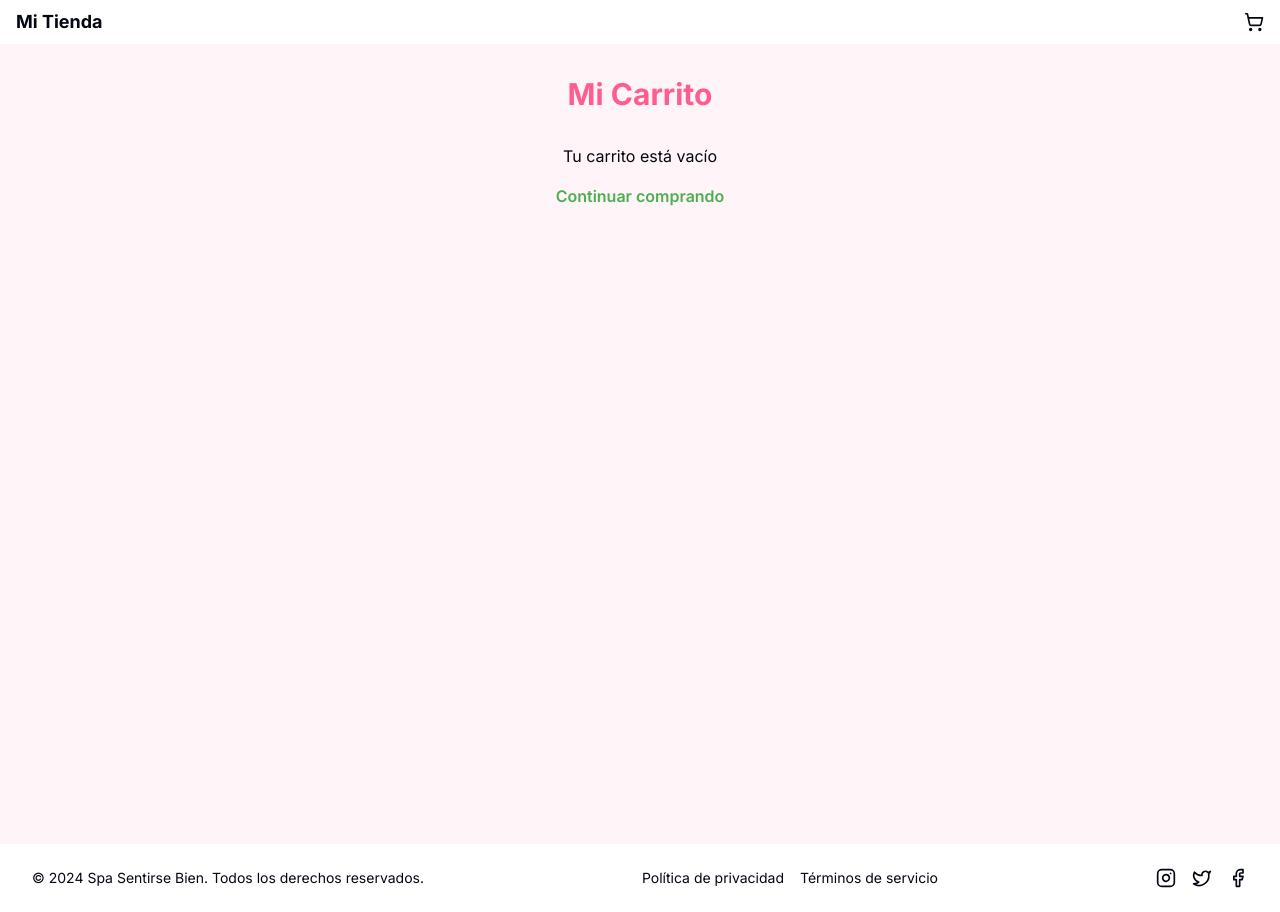
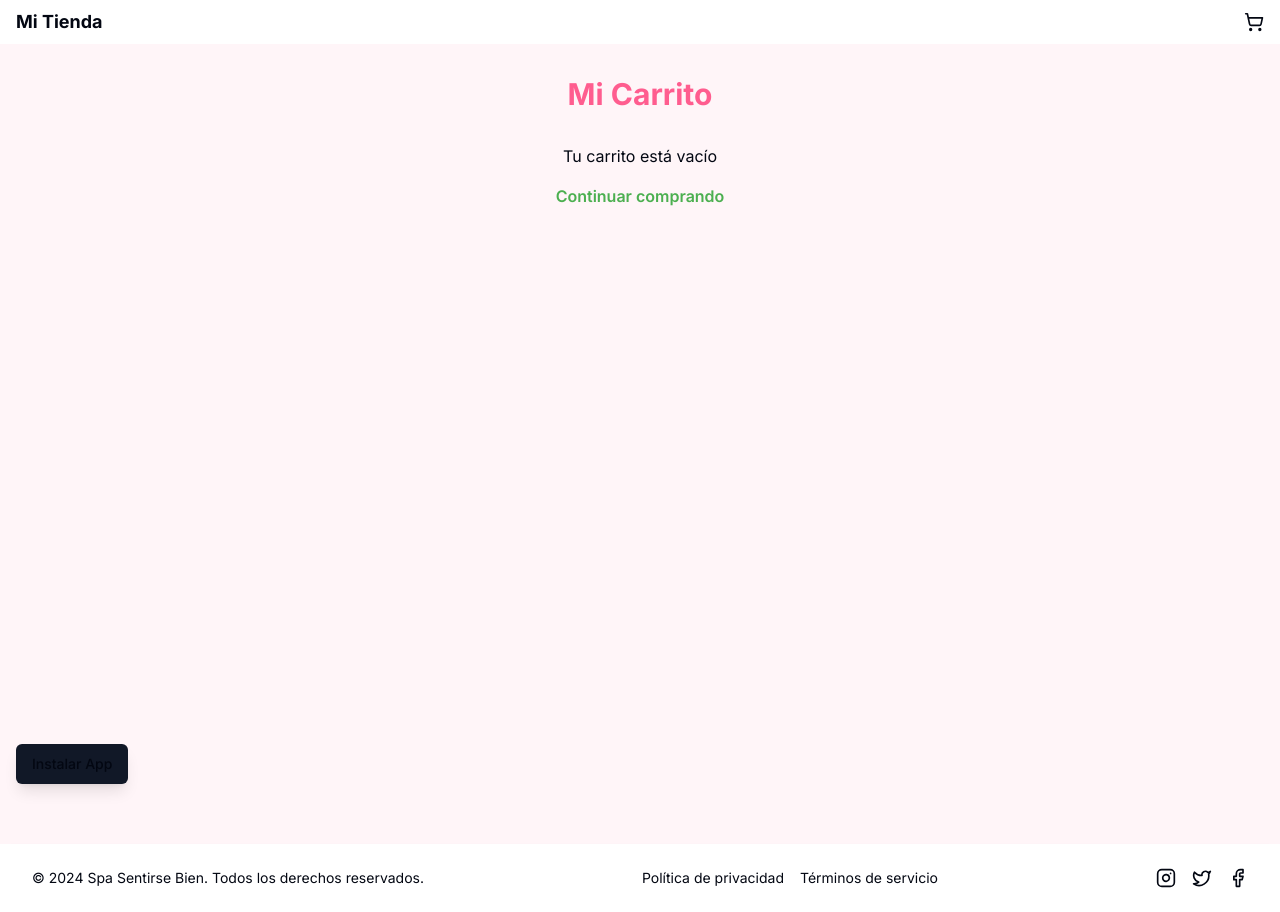
Before and after one commit to SantiCabrera19/V2-TPI-Finalizado, a Next.js app: page /cart in a window 1280 px wide. Built offline with nearby package versions, Linux system fonts and the light colour scheme.

Commit message:
Try #09 - Installar App Componente

```diff
--- a/src/components/component/install-pwa.jsx
+++ b/src/components/component/install-pwa.jsx
@@ -4,62 +4,41 @@ import { Button } from "@/components/ui/button";
 
 export function InstallPWA() {
   const [deferredPrompt, setDeferredPrompt] = useState(null);
-  const [showInstallButton, setShowInstallButton] = useState(false);
   const [isIOS, setIsIOS] = useState(false);
-  const [isStandalone, setIsStandalone] = useState(false);
 
   useEffect(() => {
-    // Detectar si es iOS
     const isIOSDevice = /iPad|iPhone|iPod/.test(navigator.userAgent);
     setIsIOS(isIOSDevice);
-
-    // Detectar si ya está instalada
-    const isStandaloneMode =
-      window.matchMedia('(display-mode: standalone)').matches ||
-      window.navigator.standalone ||
-      document.referrer.includes('android-app://');
-
-    setIsStandalone(isStandaloneMode);
 
     const handleBeforeInstallPrompt = (e) => {
       e.preventDefault();
       setDeferredPrompt(e);
-      setShowInstallButton(true);
     };
 
     window.addEventListener('beforeinstallprompt', handleBeforeInstallPrompt);
-
-    return () => {
-      window.removeEventListener('beforeinstallprompt', handleBeforeInstallPrompt);
-    };
+    return () => window.removeEventListener('beforeinstallprompt', handleBeforeInstallPrompt);
   }, []);
 
   const handleInstallClick = async () => {
-    if (!deferredPrompt) return;
-
-    try {
-      deferredPrompt.prompt();
-      const { outcome } = await deferredPrompt.userChoice;
-      console.log(`User response to the install prompt: ${outcome}`);
-
-      if (outcome === 'accepted') {
-        setIsStandalone(true);
+    if (deferredPrompt) {
+      try {
+        deferredPrompt.prompt();
+        const { outcome } = await deferredPrompt.userChoice;
+        console.log(`User response to the install prompt: ${outcome}`);
+      } catch (error) {
+        console.error('Error al intentar instalar:', error);
       }
-    } catch (error) {
-      console.error('Error al intentar instalar:', error);
-    } finally {
-      setDeferredPrompt(null);
-      setShowInstallButton(false);
+    } else {
+      alert('Para instalar la app:\n\n' +
+            '1. En Chrome: Busca el ícono de instalación en la barra de direcciones\n' +
+            '2. En Safari iOS: Usa el botón "Compartir" y selecciona "Añadir a pantalla de inicio"');
     }
   };
-
-  // No mostrar el botón si ya está instalada o no es instalable
-  if (isStandalone || (!showInstallButton && !isIOS)) return null;
 
   return (
     <Button
       onClick={handleInstallClick}
-      className="fixed bottom-4 right-4 bg-primary text-white shadow-lg z-50"
+      className="fixed bottom-4 left-4 bg-primary text-white shadow-lg z-50"
     >
       {isIOS ? "Instalar desde Safari" : "Instalar App"}
     </Button>
```
Also changed, not shown: public/sw.js.
